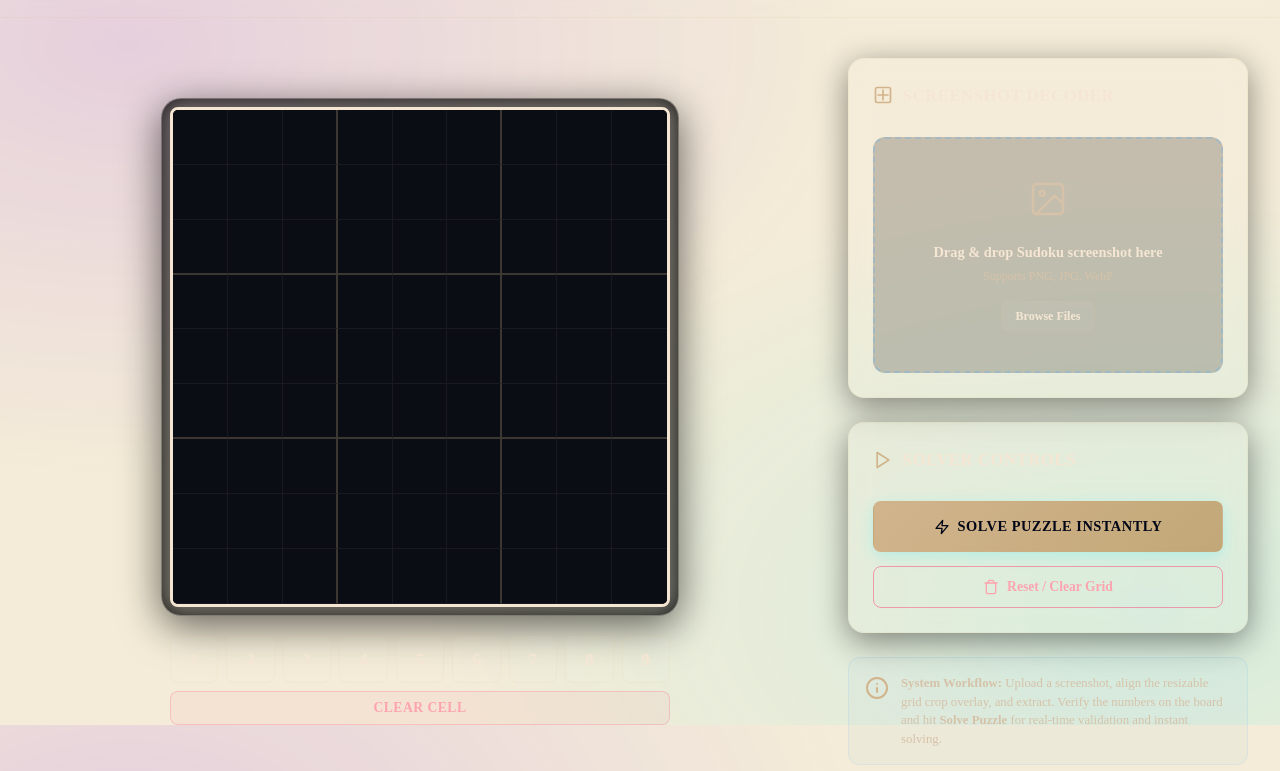
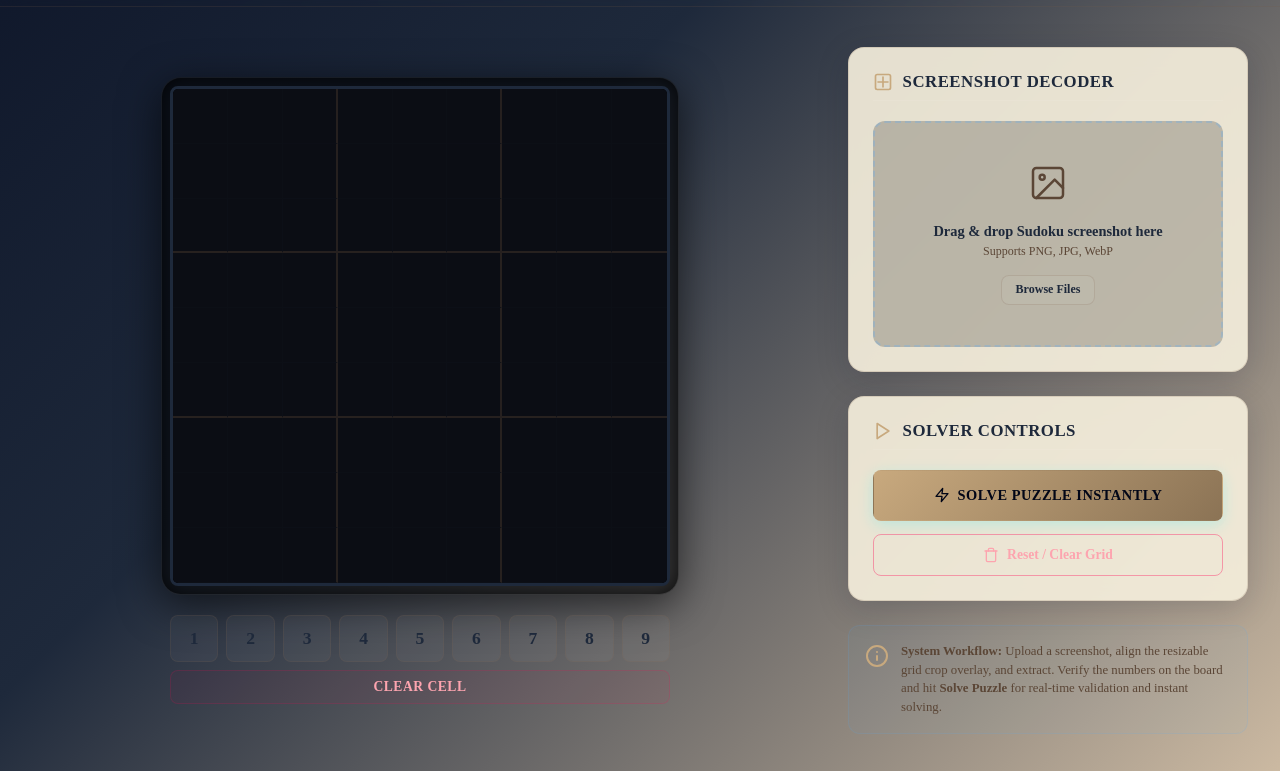
Before and after one commit to Krxtrate/Sudoku-solver, a plain HTML site: page index.html in a window 1280 px wide. Shown: the part 75-846 px from the top of the page. Drawn offline with Linux system fonts and the light colour scheme.

```diff
--- a/style.css
+++ b/style.css
@@ -1,25 +1,25 @@
 @import url('https://fonts.googleapis.com/css2?family=Inter:wght@300;400;500;600;700&family=Orbitron:wght@400;500;600;700;800&display=swap');
 
 :root {
-    --bg-primary: #f4ecd8;
-    --bg-secondary: #dbc7a3;
+    --bg-primary: #0f172a;
+    --bg-secondary: #1e293b;
 
-    --glass-bg: rgba(245, 235, 220, 0.08);
-    --glass-border: rgba(222, 184, 135, 0.12);
-    --glass-shadow: rgba(0, 0, 0, 0.45);
+    --glass-bg: rgba(245, 238, 220, 0.92);
+    --glass-border: rgba(120, 98, 72, 0.18);
+    --glass-shadow: rgba(15, 23, 42, 0.18);
 
-    --accent-cyan: #d2b48c;
-    --accent-blue: #c2a878;
-    --accent-purple: #8b6f47;
-    --accent-pink: #9c6644;
-    --accent-green: #b08968;
+    --accent-cyan: #c8a97e;
+    --accent-blue: #8b7355;
+    --accent-purple: #5b4636;
+    --accent-pink: #a67c52;
+    --accent-green: #7a5c3e;
 
-    --text-primary: #f5e6d3;
-    --text-secondary: #d6c2a8;
-    --text-muted: #9f8b73;
+    --text-primary: #1e293b;
+    --text-secondary: #5b4636;
+    --text-muted: #8b7355;
 
-    --cell-border: rgba(245, 230, 211, 0.06);
-    --block-border: rgba(210, 180, 140, 0.25);
+    --cell-border: rgba(30, 41, 59, 0.08);
+    --block-border: rgba(91, 70, 54, 0.35);
 
     --font-sans: 'Times New Roman', serif;
     --font-mono: 'Times New Roman', serif;
@@ -34,19 +34,12 @@
 }
 
 body {
-    background-color: var(--bg-primary);
-    background-image:
-        radial-gradient(at 10% 15%, rgba(127, 0, 255, 0.12) 0px, transparent 45%),
-        radial-gradient(at 90% 85%, rgba(0, 242, 254, 0.12) 0px, transparent 45%);
-    background-attachment: fixed;
-    color: var(--text-primary);
-    font-family: var(--font-sans);
-    min-height: 100vh;
-    display: flex;
-    flex-direction: column;
-    justify-content: space-between;
-    overflow-x: hidden;
-    line-height: 1.5;
+    background: linear-gradient(
+        135deg,
+        #0f172a 0%,
+        #1e293b 35%,
+        #d6c2a8 100%
+    );
 }
 
 header {
```
